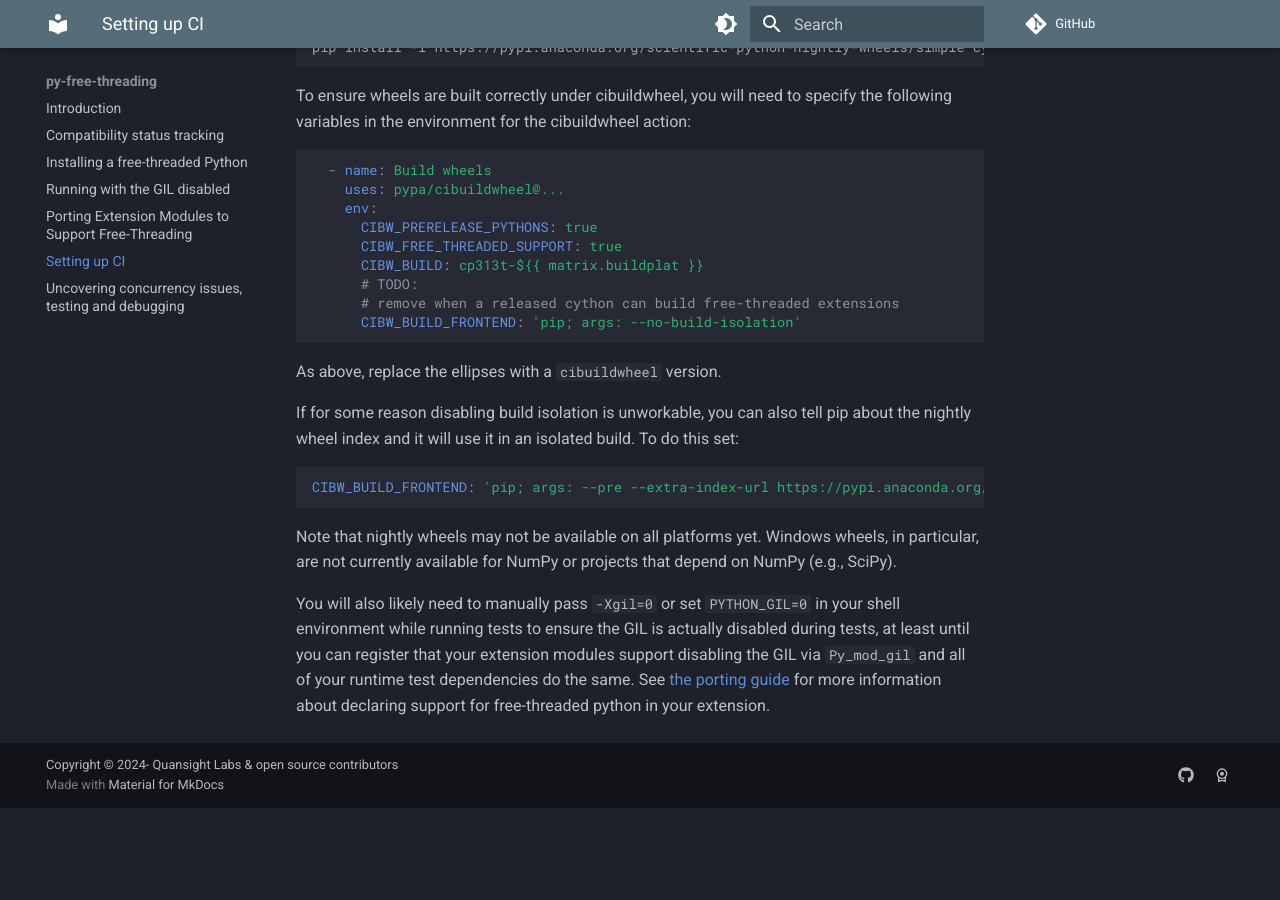
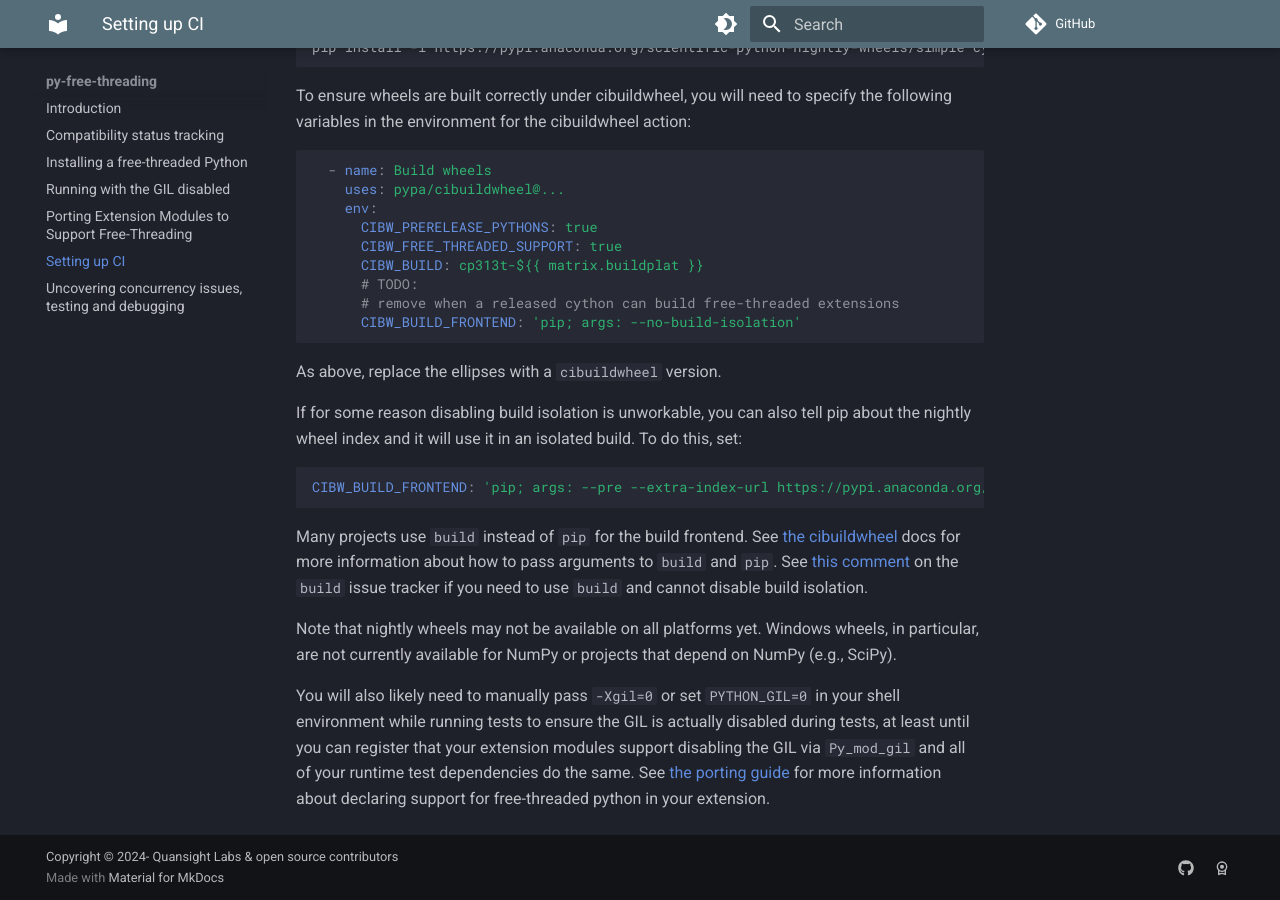
Before and after one commit to Quansight-Labs/free-threaded-compatibility, an MkDocs documentation site: the page built from docs/ci.md, in a window 1280 px wide and 900 px high, scrolled down 799 px. Built offline with MkDocs 1.6.1 and Material for MkDocs 9.7.7, drawn with Linux system fonts in a browser that asks for light colours; comment, search, counter and statistics services are not loaded; before the commit the page ends 1607 px from its top, so only the background shows below that.

Commit message:
discuss build in CI docs

````diff
--- a/docs/ci.md
+++ b/docs/ci.md
@@ -59,12 +59,20 @@ specify the following variables in the environment for the cibuildwheel action:
 As above, replace the ellipses with a `cibuildwheel` version.
 
 If for some reason disabling build isolation is unworkable, you can also tell
-pip about the nightly wheel index and it will use it in an isolated build. To do
-this set:
+pip about the nightly wheel index and it will use it in an isolated build. To
+do this, set:
 
 ```yaml
 CIBW_BUILD_FRONTEND: 'pip; args: --pre --extra-index-url https://pypi.anaconda.org/scientific-python-nightly-wheels/simple"'
 ```
+
+Many projects use `build` instead of `pip` for the build frontend. See [the
+cibuildwheel](https://cibuildwheel.pypa.io/en/stable/options/#build-frontend)
+docs for more information about how to pass arguments to `build` and `pip`. See
+[this
+comment](https://github.com/pypa/build/issues/651#issuecomment-2243025713) on
+the `build` issue tracker if you need to use `build` and cannot disable build
+isolation.
 
 Note that nightly wheels may not be available on all platforms yet. Windows
 wheels, in particular, are not currently available for NumPy or projects that
````
